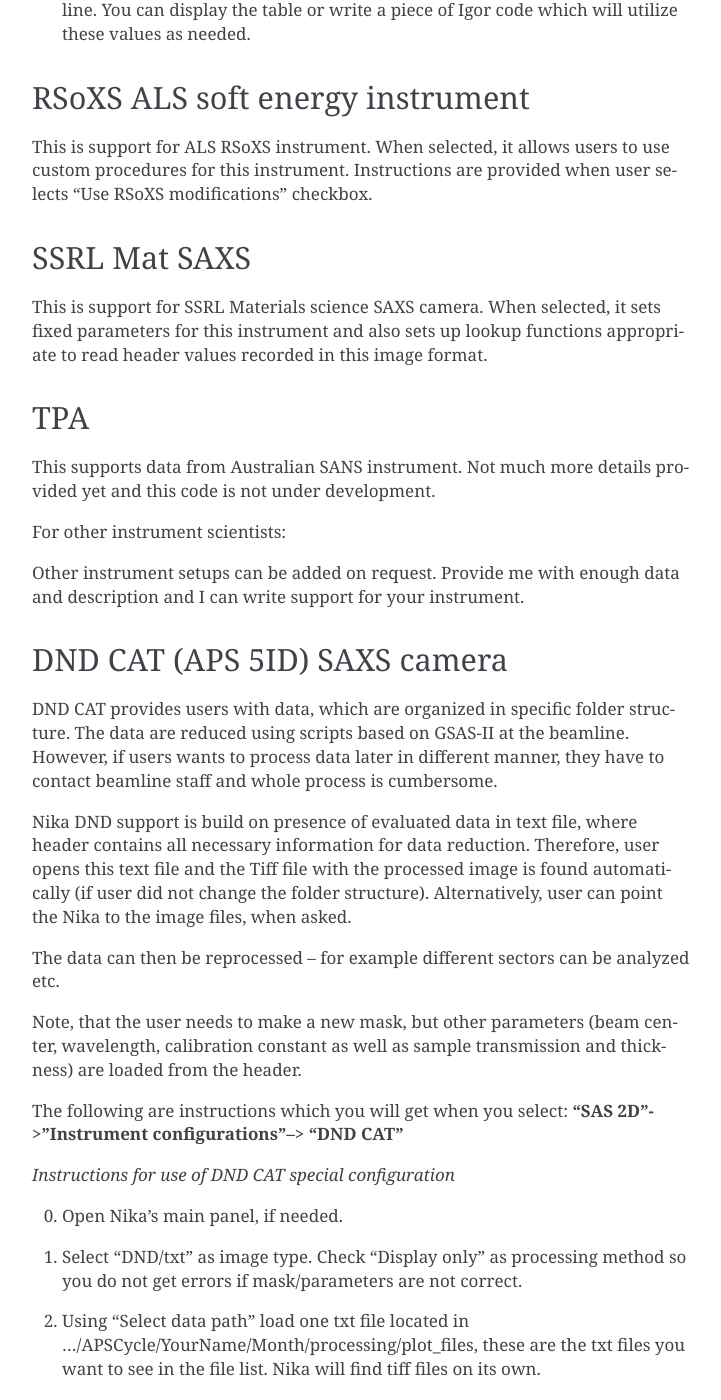
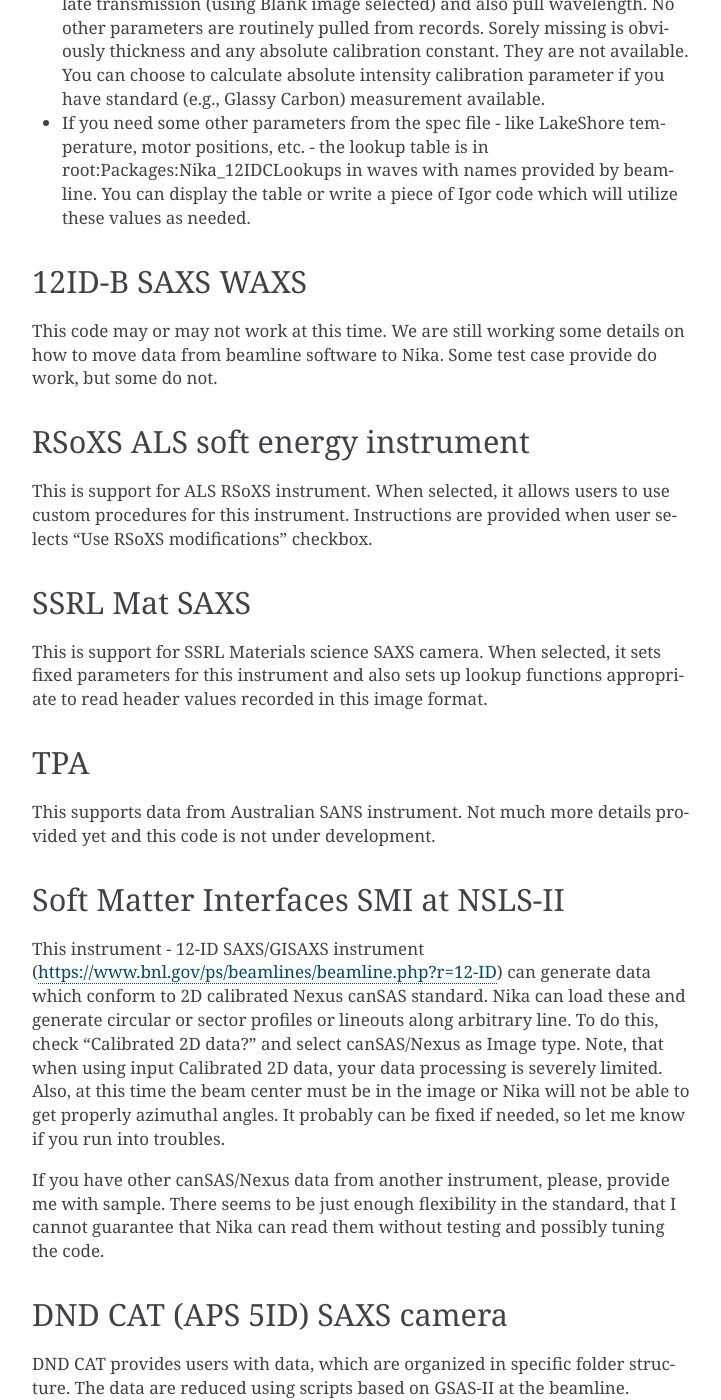
Before and after one commit to jilavsky/SAXS_IgorCodeDocs, a Sphinx documentation site: the page built from docs/source/Nika/InstrumentSupport.rst, in a window 1280 px wide and 1400 px high, scrolled down 1517 px. Shown: the whole window, without its empty margins (388-1109 px from the left). Built offline with Sphinx 7.4.7, drawn with Linux system fonts in a browser that asks for light colours; some of the changed text lies outside the part shown.

```diff
--- a/docs/source/Installation.rst
+++ b/docs/source/Installation.rst
@@ -3,7 +3,8 @@
 Installation
 ============
 
-..index:: Installation
+.. index::
+  Installation
 
 Availability of the code
 ------------------------
--- a/docs/source/Nika/InstrumentSupport.rst
+++ b/docs/source/Nika/InstrumentSupport.rst
@@ -11,18 +11,27 @@ Currently there are these instruments supported:
 
 1.  :ref:`APS 9ID-C USAXS/SAXS/WAXS <Nika.9IDC_Instrument>`
 2.  :ref:`APS 12ID-C SAXS/WAXS <Nika.12IDC_Instrument>`
-3.  :ref:`ALS RSoXS soft energy SAXS <Nika.ALS_RSoXS>`
-4.  :ref:`SSRL Mat SAXS <Nika.SSRL_MatSAXS>`
-5.  :ref:`TPA <Nika.TPA>`
-6.  :ref:`APS 5ID DND SAXS/WAXS <Nika.5ID_DND>`
+3.  :ref:`APS 12ID-B SAXS/WAXS <Nika.12IDB_Instrument>`
+4.  :ref:`ALS RSoXS soft energy SAXS <Nika.ALS_RSoXS>`
+5.  :ref:`SSRL Mat SAXS <Nika.SSRL_MatSAXS>`
+6.  :ref:`TPA <Nika.TPA>`
+7.  :ref:`APS 5ID DND SAXS/WAXS <Nika.5ID_DND>`
+8.  :ref:`SMI NSLS-II  <Nika.SMI_NSLSII>`
+
+
+For other instrument scientists:
+--------------------------------
+Other instrument setups can be added on request. Provide me with enough data and description and I can write support for your instrument.
+
+
 
 .. _Nika.9IDC_Instrument:
 
 .. index::
     Nika; 9ID-C instrument support
 
-9ID/15ID SAXS - WAXS
---------------------
+9ID SAXS - WAXS
+---------------
 
 This is support for APS beamline 9ID SAXS and WAXS instruments. This is my beamline and there are instructions for how to use this tool. These instructions open when you select this choice. There is also Youtube movie which walks users on how to reduce their data.
 
@@ -48,6 +57,20 @@ To use follow these steps:
 * You may want to perform better instrument calibration using AgBehenate image (if available) and/or design your own mask.
 * Rest of Nika use is same as with other instruments. Note, that Nika will, for each image, pull from records normalization values (I0, I0 for blank), calculate transmission (using Blank image selected) and also pull wavelength. No other parameters are routinely pulled from records. Sorely missing is obviously thickness and any absolute calibration constant. They are not available. You can choose to calculate absolute intensity calibration parameter if you have standard (e.g., Glassy Carbon) measurement available.
 * If you need some other parameters from the spec file - like LakeShore temperature, motor positions, etc. - the lookup table is in root\:Packages\:Nika_12IDCLookups in waves with names provided by beamline. You can display the table or write a piece of Igor code which will utilize these values as needed.
+
+
+.. _Nika.12IDB_Instrument:
+
+.. index::
+    Nika; 12ID-B instrument support
+
+
+12ID-B SAXS WAXS
+----------------
+
+This code may or may not work at this time. We are still working some details on how to move data from beamline software to Nika. Some test case provide do work, but some do not.
+
+
 
 
 .. _Nika.ALS_RSoXS:
@@ -82,9 +105,20 @@ TPA
 
 This supports data from Australian SANS instrument. Not much more details provided yet and this code is not under development.
 
-For other instrument scientists:
 
-Other instrument setups can be added on request. Provide me with enough data and description and I can write support for your instrument.
+.. _Nika.SMI_NSLSII:
+
+.. index::
+    Nika; SMI NSLS-II instrument support
+
+
+Soft Matter Interfaces SMI at NSLS-II
+-------------------------------------
+
+This instrument - 12-ID SAXS/GISAXS instrument (https://www.bnl.gov/ps/beamlines/beamline.php?r=12-ID) can generate data which conform to 2D calibrated Nexus canSAS standard. Nika can load these and generate circular or sector profiles or lineouts along arbitrary line. To do this, check "Calibrated 2D data?" and select canSAS/Nexus as Image type. Note, that when using input Calibrated 2D data, your data processing is severely limited. Also, at this time the beam center must be in the image or Nika will not be able to get properly azimuthal angles. It probably can be fixed if needed, so let me know if you run into troubles.
+
+If you have other canSAS/Nexus data from another instrument, please, provide me with sample. There seems to be just enough flexibility in the standard, that I cannot guarantee that Nika can read them without testing and possibly tuning the code.
+
 
 .. _Nika.5ID_DND:
 
--- a/docs/source/conf.py
+++ b/docs/source/conf.py
@@ -61,9 +61,9 @@ author = u'Jan Ilavsky'
 # built documents.
 #
 # The short X.Y version.
-version = u'1.4.1'
+version = u'1.5.1'
 # The full version, including alpha/beta/rc tags.
-release = u'1.4.1'
+release = u'1.5.1'
 
 # The language for content autogenerated by Sphinx. Refer to documentation
 # for a list of supported languages.
```
